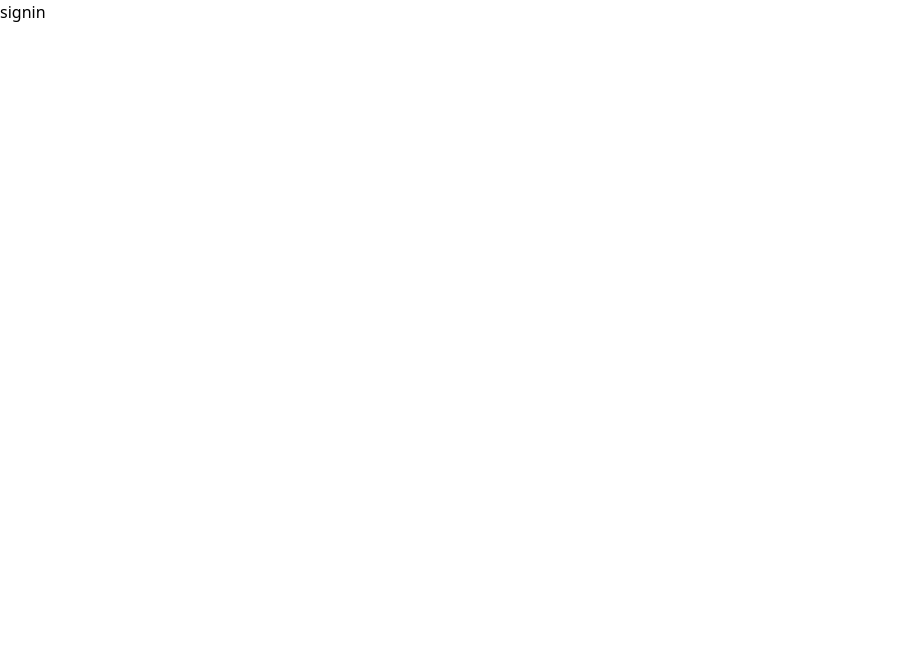
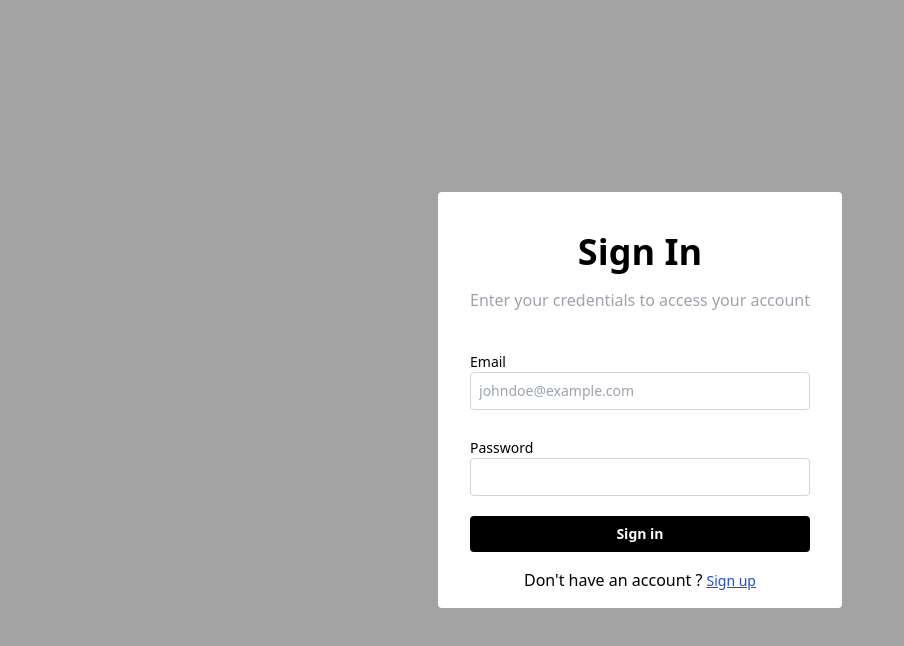
Before and after one commit to aashishdubey1/paytmW8, a React (Vite) app in the folder frontend/: page /signin in a window 1280 px wide. Shown: the top 646 px of the page, without its empty margins (0-904 px from the left). Built offline with nearby package versions, Linux system fonts and the light colour scheme.

Commit message:
feat: added signin page

```diff
--- a/frontend/src/pages/signin.jsx
+++ b/frontend/src/pages/signin.jsx
@@ -1,8 +1,22 @@
 import React from 'react'
+import Heading from '../components/Heading'
+import SubHeading from '../components/SubHeading'
+import InputBox from '../components/InputBox'
+import ButtonComp from '../components/Button'
+import ButtonWarning from '../components/ButtonWarning'
 
 const Signin = () => {
   return (
-    <div>signin</div>
+    <div className='h-screen w-full flex justify-center items-center bg-neutral-400'>
+        <section className='rounded bg-white w-74 px-8 py-4 '>
+            <Heading label={"Sign In"} />
+            <SubHeading label={"Enter your credentials to access your account"} />
+            <InputBox label={"Email"} placeholder={"johndoe@example.com"} />
+            <InputBox label={"Password"} placeholder={""} />
+            <ButtonComp label={"Sign in"} />
+            <ButtonWarning label={"Don't have an account ?"} linktext={"Sign up"} to={"/signup"} />
+        </section>
+    </div>
   )
 }
 
```
